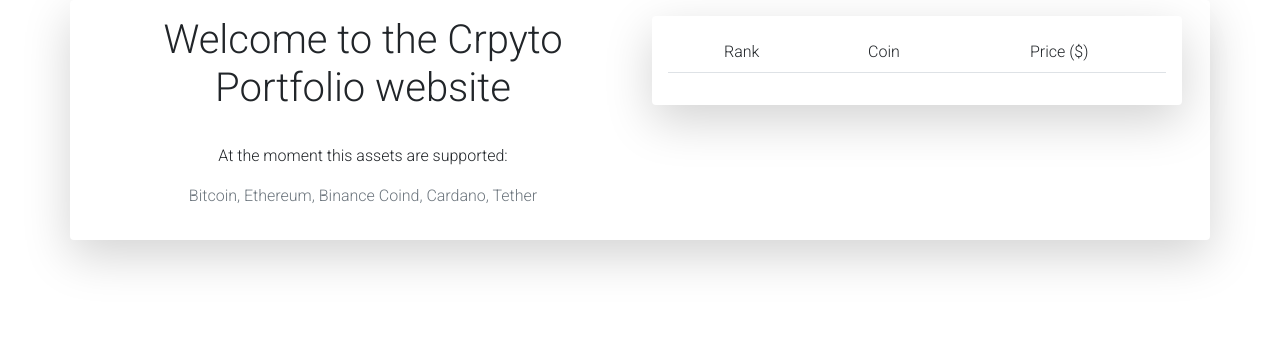
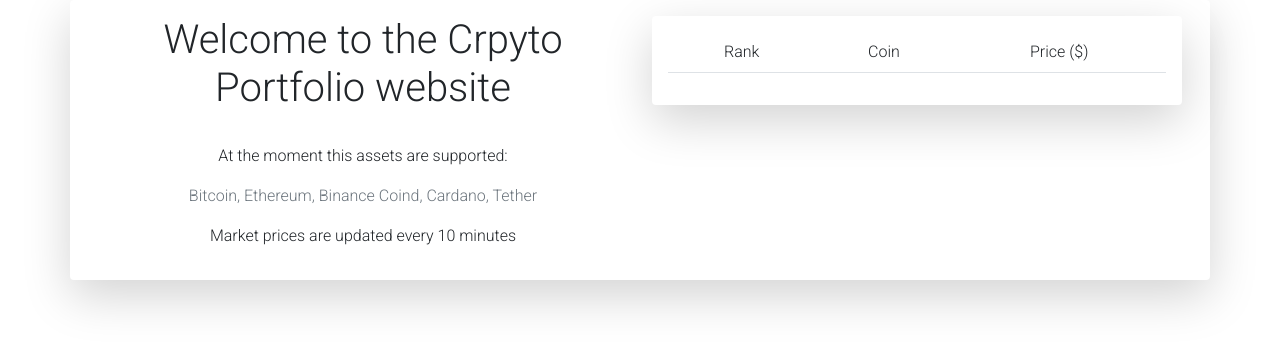
Before and after one commit to Behdadhp/crypto-website, a Django app: page / in a window 1280 px wide. Shown: the part 56-404 px from the top of the page. Run offline with Django 3.2, Linux system fonts and the light colour scheme; parts of the project's set-up code (start-up, migrations or seed data) failed here and were passed over; some libraries are stand-ins or nearby versions.

Commit message:
updated index.html

```diff
--- a/templates/index.html
+++ b/templates/index.html
@@ -5,6 +5,7 @@
       <h1>Welcome to the Crpyto Portfolio website</h1><br>
       <p>At the moment this assets are supported:</p>
       <p class="text-muted">Bitcoin, Ethereum, Binance Coind, Cardano, Tether</p>
+      <p> Market prices are updated every 10 minutes </p>
     </div>
     <div class="col-sm-6">
       <div class="container shadow-lg p-3 mb-5 bg-body rounded">
```
